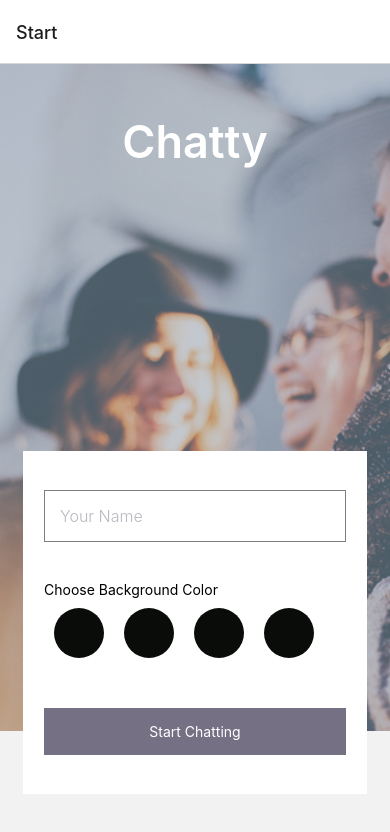
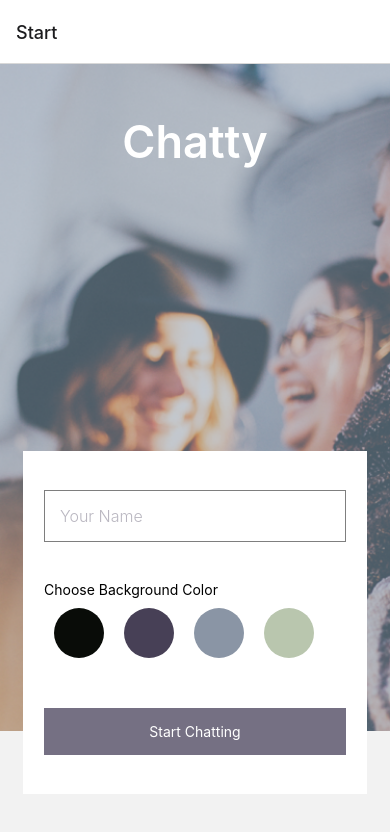
Before and after one commit to GenAnderson/chat-demo, a React Native app: screen /Start in a window 390 px wide. Shown: the top 832 px of the page. Built offline with nearby package versions, Linux system fonts and the light colour scheme.

Commit message:
completed 5.1 task

```diff
--- a/components/Chat.js
+++ b/components/Chat.js
@@ -2,14 +2,14 @@ import { useEffect } from "react";
 import { StyleSheet, View, Text } from "react-native";
 
 const Chat = ({ route, navigation }) => {
-  const { name } = route.params;
+  const { name, selectedColor } = route.params;
 
   useEffect(() => {
     navigation.setOptions({ title: name });
   }, []);
 
   return (
-    <View style={[styles.container]}>
+    <View style={[styles.container, { backgroundColor: selectedColor }]}>
       <Text>Chat?</Text>
     </View>
   );
--- a/components/Start.js
+++ b/components/Start.js
@@ -12,7 +12,7 @@ import { useState } from "react";
 
 const Start = ({ navigation }) => {
   const [name, setName] = useState("");
-  const [selectedColor, setSelectedColor] = useState("backgroundColor.a");
+  const [selectedColor, setSelectedColor] = useState("");
 
   const backgroundColor = {
     a: "#090C08",
@@ -52,29 +52,29 @@ const Start = ({ navigation }) => {
               <TouchableOpacity
                 style={[
                   styles.circle,
-                  selectedColor === backgroundColor.a &&
+                  selectedColor === backgroundColor.b &&
                     styles.borderSelectedCircle,
-                  { backgroundColor: backgroundColor.a },
+                  { backgroundColor: backgroundColor.b },
                 ]}
-                onPress={() => setSelectedColor(backgroundColor.a)}
+                onPress={() => setSelectedColor(backgroundColor.b)}
               />
               <TouchableOpacity
                 style={[
                   styles.circle,
-                  selectedColor === backgroundColor.a &&
+                  selectedColor === backgroundColor.c &&
                     styles.borderSelectedCircle,
-                  { backgroundColor: backgroundColor.a },
+                  { backgroundColor: backgroundColor.c },
                 ]}
-                onPress={() => setSelectedColor(backgroundColor.a)}
+                onPress={() => setSelectedColor(backgroundColor.c)}
               />
               <TouchableOpacity
                 style={[
                   styles.circle,
-                  selectedColor === backgroundColor.a &&
+                  selectedColor === backgroundColor.d &&
                     styles.borderSelectedCircle,
-                  { backgroundColor: backgroundColor.a },
+                  { backgroundColor: backgroundColor.d },
                 ]}
-                onPress={() => setSelectedColor(backgroundColor.a)}
+                onPress={() => setSelectedColor(backgroundColor.d)}
               />
             </View>
           </View>
@@ -149,8 +149,8 @@ const styles = StyleSheet.create({
   },
 
   borderSelectedCircle: {
-    borderWidth: 2,
-    borderColor: "#090C08",
+    borderWidth: 5,
+    borderColor: "#aaa",
   },
 
   button: {
```
Also changed, not shown: 1 other file (tests, documents, lock files or other folders).
